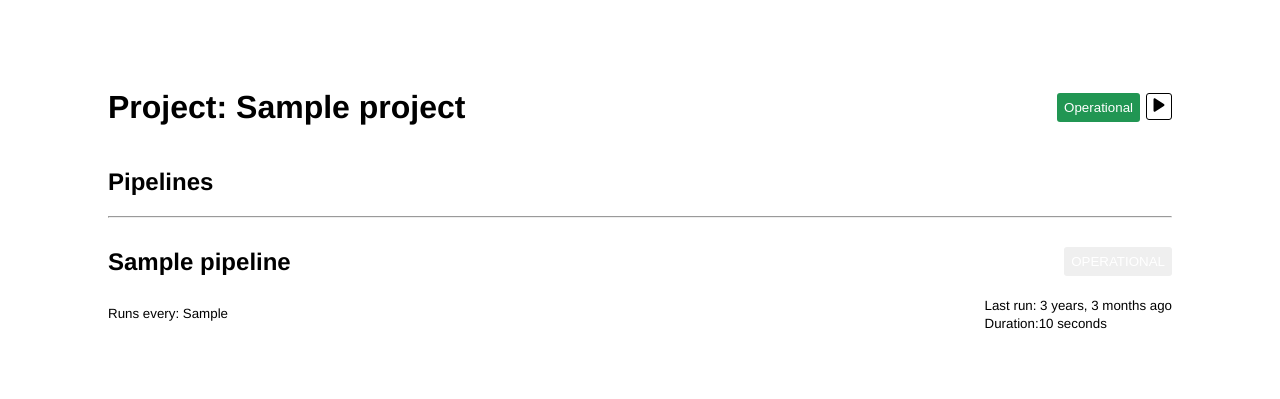
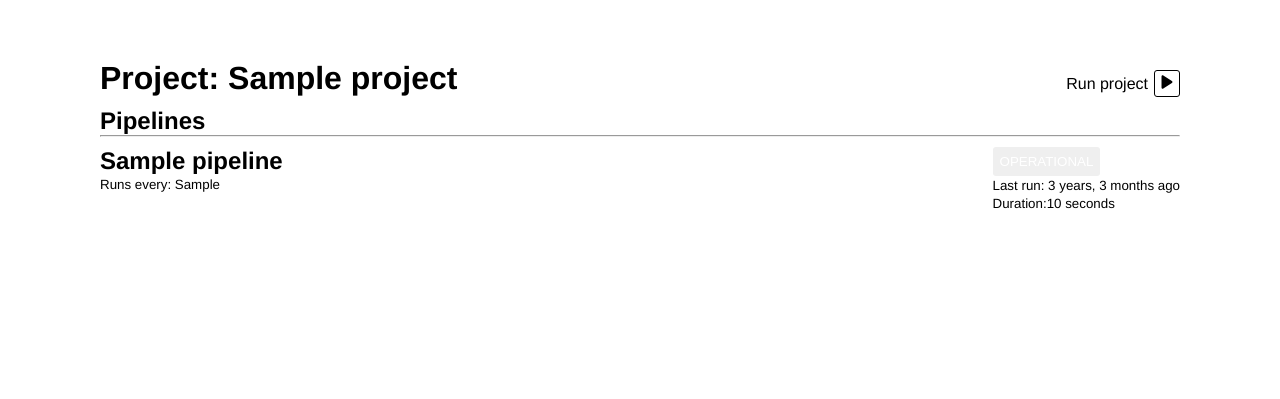
Before and after one commit to breatheco-de/dataflow, a Django app: template breathecode/dataflow/templates/project.html in a window 1280 px wide. Shown: the top 399 px of the page. Run offline with Django 3.2, Linux system fonts and the light colour scheme; the template is opened without the code that fills it: most values are stand-ins (such as "Sample title", 1, 10 or a date in 2020); data that the repository does not hold is empty; parts of the project's set-up code (start-up, migrations or seed data) failed here and were passed over; some libraries are stand-ins or nearby versions.

Commit message:
now the status is showed correctly

```diff
--- a/breathecode/dataflow/templates/project.html
+++ b/breathecode/dataflow/templates/project.html
@@ -11,6 +11,11 @@
 </head>
 <body>
     <style>
+        * {
+            box-sizing: border-box;
+            padding: 0;
+            margin: 0;
+        }
         body{
             padding: 10px 50px;
             font-family: "Helvetica Neue",Helvetica;
@@ -24,13 +29,8 @@
             justify-content: space-between;
             align-items: center;
         }
-        article {
-            margin-top: 10px
-        }
-        article > div {
-            display: flex;
-            justify-content: space-between;
-            align-items: center;
+        .container > div > h1 {
+            margin-bottom: 10px
         }
         .bg-success {
             background-color: #219653;
@@ -55,11 +55,16 @@
             border: 1px black solid;
             cursor: pointer;
         }
+        .pipeline-container {
+            display: flex;
+            justify-content: space-between;
+            margin-top: 10px;
+        }
 
 
     </style>
     <div class="container">
-        <div><h1>Project: {{ project.title }}</h1><div><button class="bg-success">Operational</button><span id="run-project"><svg width="12" height="14" viewBox="0 0 18 23" fill="none" xmlns="http://www.w3.org/2000/svg">
+        <div><h1>Project: {{ project.title }}</h1><div>Run project<span id="run-project"><svg width="12" height="14" viewBox="0 0 18 23" fill="none" xmlns="http://www.w3.org/2000/svg">
             <path d="M17.0523 9.72364L2.90901 0.782205C1.75987 0.0560625 0 0.760722 0 2.55674V20.4353C0 22.0466 1.63531 23.0176 2.90901 22.2099L17.0523 13.2727C18.3139 12.4778 18.3179 10.5185 17.0523 9.72364Z" fill="black"/>
             </svg>
         </span></div></div>
@@ -67,17 +72,19 @@
             <h2>Pipelines</h2>
             <hr>
             {% for pipeline in project.pipelines %}
-        <article>
+        <article class="pipeline-container">
             <div>
                 <h2>{{ pipeline.name }}</h2>
-                <button class="{{ pipeline.color }}">{{ pipeline.status }}</button>
+                <small>Runs every: {{ pipeline.frequency_delta_minutes }}</small>
+
             </div>
-            <div>
-                <small>Runs every: {{ pipeline.frequency_delta_minutes }}</small>
+            <div class="">
+
                 <div>
+                    <button class="{{ pipeline.color }}">{{ pipeline.status }}</button>
                     {% if pipeline.started_at %}
-                    <small>Last run: {{ pipeline.started_at|timesince }} ago</small><br>
-                    <small>Duration:{{ pipeline.duration }} seconds</small>
+                    <div><small>Last run: {{ pipeline.started_at|timesince }} ago</small><br>
+                        <small>Duration:{{ pipeline.duration }} seconds</small></div>
                     {% endif %}
                 </div>
             </div>
```
Also changed, not shown: breathecode/dataflow/serializers.py (+24 -7 lines).
